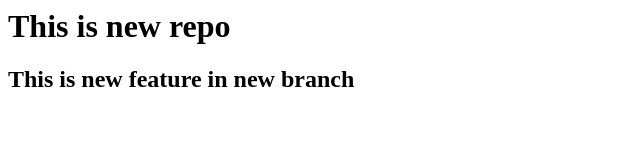
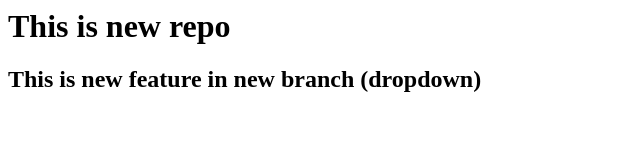
Before and after one commit to root071904/local_repo1, a plain HTML site: page index.html in a window 1280 px wide. Shown: the whole page, without its empty margins (0-640 px from the left). Drawn offline with Linux system fonts and the light colour scheme.

Commit message:
add dropdown

```diff
--- a/index.html
+++ b/index.html
@@ -1,4 +1,4 @@
 <h1>
     This is new repo
 </h1>
-<h2>This is new feature in new branch</h2>
+<h2>This is new feature in new branch (dropdown)</h2>
```
